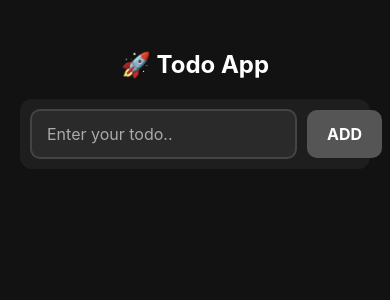
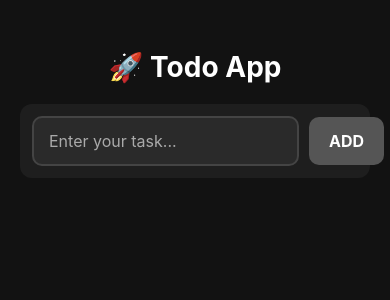
Before and after one commit to Yugsingh05/firstapp, a React Native app: screen / in a window 390 px wide. Shown: the top 300 px of the page. Built offline with nearby package versions, Linux system fonts and the light colour scheme.

Commit message:
added the toast feature adn completion feature fo rthe todo

```diff
--- a/App.tsx
+++ b/App.tsx
@@ -1,30 +1,50 @@
 import React, { useState } from 'react';
-import { ScrollView, StyleSheet, Text, TextInput, TouchableOpacity, View } from 'react-native';
+import {
+  ScrollView,
+  StyleSheet,
+  Text,
+  TextInput,
+  TouchableOpacity,
+  View,
+  ToastAndroid, // ✅ Import Toast for Android
+} from 'react-native';
 
 function App(): React.JSX.Element {
   const [input, setInput] = useState<string>('');
   const [todo, setTodo] = useState<string[]>([]);
+  const [isCompleted, setIsCompleted] = useState<number[]>([]);
+
+  const showToast = (message: string) => {
+    ToastAndroid.show(message, ToastAndroid.SHORT); // 🔥 Show toast notification
+  };
 
   const handleTodo = () => {
     if (input.trim()) {
       setTodo(prev => [...prev, input]);
       setInput('');
+      showToast('Task Added ✅'); // 🔥 Show toast
     }
   };
 
   const handleDelete = (index: number) => {
     setTodo(prev => prev.filter((_, i) => i !== index));
+    setIsCompleted(prev => prev.filter(i => i !== index));
+    showToast('Task Deleted ❌'); // 🔥 Show toast
+  };
+
+  const handleComplete = (index: number) => {
+    setIsCompleted(prev => [...prev, index]);
+    showToast('Task Completed 🎉'); // 🔥 Show toast
   };
 
   return (
-    <ScrollView nestedScrollEnabled={true} style={styles.appContainer}>
-      <View style={styles.container}>
+    <View style={styles.appContainer}>
       <Text style={styles.head}>🚀 Todo App</Text>
 
       {/* Input and Add Button */}
       <View style={styles.inputContainer}>
         <TextInput
-            placeholder="Enter your todo.."
+          placeholder="Enter your task..."
           placeholderTextColor="#aaa"
           style={styles.input}
           value={input}
@@ -39,45 +59,62 @@ function App(): React.JSX.Element {
         </TouchableOpacity>
       </View>
 
-        {/* Todo List */}
-        <View style={styles.todoList}>
+      {/* Scrollable Todo List */}
+      <ScrollView contentContainerStyle={styles.todoList}>
         {todo.map((item, index) => (
-            <View key={index} style={styles.todoItem}>
-              <Text style={styles.todoText}>{item}</Text>
-              <TouchableOpacity onPress={() => handleDelete(index)} style={styles.deleteButton}>
+          <View
+            key={index}
+            style={[
+              styles.todoItem,
+              isCompleted.includes(index) && styles.completedTask,
+            ]}>
+            <Text style={styles.todoText} numberOfLines={2}>
+              {item}
+            </Text>
+
+            <View style={styles.buttonContainer}>
+              {!isCompleted.includes(index) && (
+                <TouchableOpacity
+                  onPress={() => handleComplete(index)}
+                  style={styles.completeButton}>
+                  <Text style={styles.completeButtonText}>✔</Text>
+                </TouchableOpacity>
+              )}
+
+              <TouchableOpacity
+                onPress={() => handleDelete(index)}
+                style={styles.deleteButton}>
                 <Text style={styles.deleteButtonText}>✖</Text>
               </TouchableOpacity>
             </View>
+          </View>
         ))}
+      </ScrollView>
     </View>
-      </View>
-    </ScrollView>
   );
 }
 
 const styles = StyleSheet.create({
   appContainer: {
-    backgroundColor: '#121212', // Dark background
     flex: 1,
-  },
-  container: {
-    padding: 20,
+    backgroundColor: '#121212',
+    paddingHorizontal: 20,
     paddingTop: 50,
   },
   head: {
-    fontSize: 24,
+    fontSize: 28,
+    fontWeight: 'bold',
     textAlign: 'center',
-    fontWeight: 'bold',
     color: '#ffffff',
     marginBottom: 20,
   },
   inputContainer: {
     flexDirection: 'row',
     alignItems: 'center',
-    justifyContent: 'space-between',
     backgroundColor: '#1e1e1e',
-    padding: 10,
+    padding: 12,
     borderRadius: 12,
+    marginBottom: 15,
   },
   input: {
     flex: 1,
@@ -100,7 +137,7 @@ const styles = StyleSheet.create({
     alignItems: 'center',
   },
   disabledButton: {
-    backgroundColor: '#555', // Disabled button color
+    backgroundColor: '#555',
   },
   buttonText: {
     fontSize: 16,
@@ -108,26 +145,42 @@ const styles = StyleSheet.create({
     color: '#ffffff',
   },
   todoList: {
-    marginTop: 20,
+    paddingBottom: 20,
   },
   todoItem: {
     backgroundColor: '#333',
     padding: 15,
     borderRadius: 12,
     marginBottom: 10,
-    shadowColor: '#000',
-    shadowOffset: { width: 0, height: 4 },
-    shadowOpacity: 0.3,
-    shadowRadius: 5,
-    elevation: 5,
     flexDirection: 'row',
     alignItems: 'center',
     justifyContent: 'space-between',
+    elevation: 3,
   },
   todoText: {
-    fontSize: 18,
+    flex: 1,
+    fontSize: 16,
     color: '#ffffff',
     fontWeight: '500',
+  },
+  completedTask: {
+    backgroundColor: '#1f7a1f',
+  },
+  buttonContainer: {
+    flexDirection: 'row',
+    alignItems: 'center',
+  },
+  completeButton: {
+    backgroundColor: 'green',
+    paddingVertical: 8,
+    paddingHorizontal: 12,
+    borderRadius: 8,
+    marginRight: 10,
+  },
+  completeButtonText: {
+    fontSize: 18,
+    fontWeight: 'bold',
+    color: '#fff',
   },
   deleteButton: {
     backgroundColor: '#ff4444',
```
Lines whose indentation alone changed are shown as unchanged.
